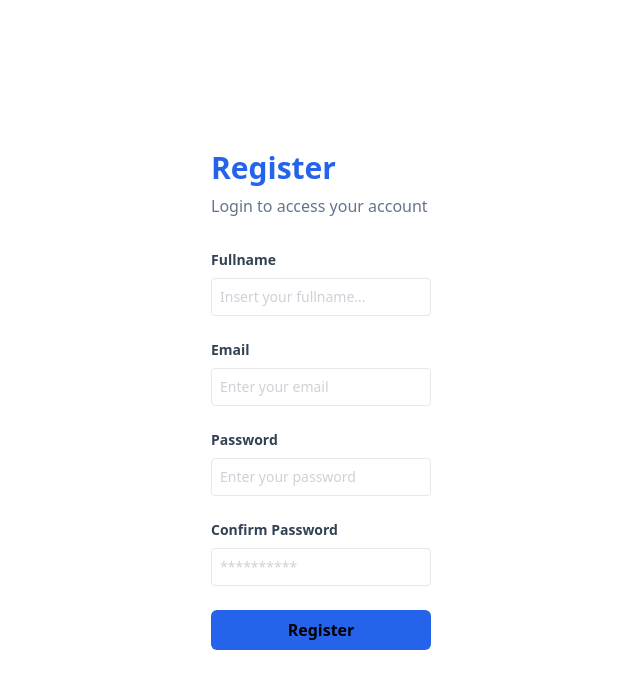
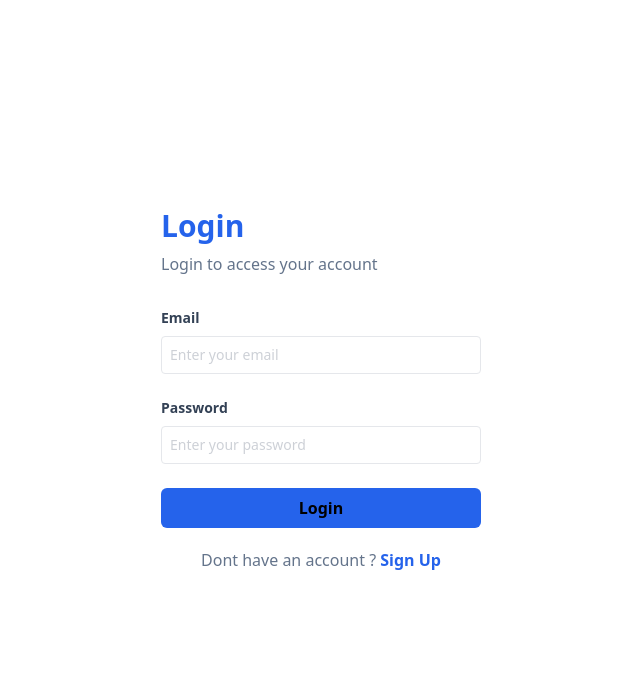
Before and after one commit to akim-dev/Youtube-vip-code-channel, a React (Vite) app: page /login in a window 1280 px wide. Shown: the top 688 px of the page, without its empty margins (319-959 px from the left). Built offline with nearby package versions, Linux system fonts and the light colour scheme.

Commit message:
komit-4 condition rendering added

```diff
--- a/package.json
+++ b/package.json
@@ -11,7 +11,8 @@
   },
   "dependencies": {
     "react": "^18.3.1",
-    "react-dom": "^18.3.1"
+    "react-dom": "^18.3.1",
+    "react-router-dom": "^6.26.0"
   },
   "devDependencies": {
     "@eslint/js": "^9.8.0",
--- a/src/App.jsx
+++ b/src/App.jsx
@@ -29,7 +29,7 @@ import RegisterPage from "./pages/register";
 
 function App() {
   return (
-    <div className="flex justify-center min-h-screen items-center ">
+    <div>
       {/* <LoginPage /> */}
       <RegisterPage />
     </div>
--- a/src/components/Elements/Input/Input.jsx
+++ b/src/components/Elements/Input/Input.jsx
@@ -7,6 +7,7 @@ function Input(props) {
       className="text-sm border rounded w-full py-2 px-2 text-slate-700 placeholder:opacity-50"
       placeholder={placeholder}
       name={name}
+      id={name}
     />
   );
 }
--- a/src/components/Layouts/AuthLayouts.jsx
+++ b/src/components/Layouts/AuthLayouts.jsx
@@ -1,14 +1,28 @@
 import PropTypes from "prop-types";
+import { Link } from "react-router-dom";
 
 const AuthLayouts = (props) => {
-  const { children, title } = props;
+  const { children, title, type } = props;
   return (
+    <div className="flex justify-center min-h-screen items-center">
       <div className="w-full max-w-xs">
         <h1 className="text-3xl font-bold mb-2 text-blue-600 ">{title}</h1>
         <p className="mb-8 text-slate-500 font-medium ">
           Login to access your account
         </p>
         {children}
+        <p className="my-5 text-slate-500 font-medium text-center">
+          {type === "login"
+            ? "Dont have an account ?"
+            : "Already have an account ?"}{" "}
+          <Link
+            to={type === "login" ? "/register" : "/login"}
+            className="text-blue-600 font-bold"
+          >
+            {type === "login" ? `Sign Up` : "Log In"}
+          </Link>
+        </p>
+      </div>
     </div>
   );
 };
--- a/src/main.jsx
+++ b/src/main.jsx
@@ -1,10 +1,32 @@
-import { StrictMode } from 'react'
-import { createRoot } from 'react-dom/client'
-import App from './App.jsx'
-import './index.css'
+import { StrictMode } from "react";
+import { createRoot } from "react-dom/client";
 
-createRoot(document.getElementById('root')).render(
+import "./index.css";
+import { createBrowserRouter, RouterProvider } from "react-router-dom";
+import LoginPage from "./pages/login.jsx";
+import RegisterPage from "./pages/register.jsx";
+import ErrorPage from "./pages/errorpage.jsx";
+
+const router = createBrowserRouter([
+  {
+    path: "/",
+    element: <div className="">Hello World</div>,
+    errorElement: <ErrorPage />,
+  },
+  {
+    path: "/login",
+    element: <LoginPage />,
+  },
+  {
+    path: "/register",
+    element: <RegisterPage />,
+  },
+]);
+
+createRoot(document.getElementById("root")).render(
   <StrictMode>
-    <App />
-  </StrictMode>,
-)
+    <RouterProvider router={router} />
+    {/* <LoginPage /> */}
+    {/* <App /> */}
+  </StrictMode>
+);
--- /dev/null
+++ b/src/pages/errorpage.jsx
@@ -0,0 +1,14 @@
+import { useRouteError } from "react-router-dom";
+
+const ErrorPage = () => {
+  const error = useRouteError();
+  return (
+    <div className="flex flex-col justify-center min-h-screen items-center ">
+      <h1 className="text-6xl font-bold text-blue-700">Oops !</h1>
+      <p className="my-5 text-xl">Sorry, an unexpected error has occurred.</p>
+      <p className="font-lg">{error.statusText || error.message}</p>
+    </div>
+  );
+};
+
+export default ErrorPage;
--- a/src/pages/login.jsx
+++ b/src/pages/login.jsx
@@ -4,7 +4,7 @@ import AuthLayouts from "../components/Layouts/AuthLayouts";
 const LoginPage = () => {
   return (
     <div>
-      <AuthLayouts title="Login">
+      <AuthLayouts title="Login" type="login">
         <FormLogin />
       </AuthLayouts>
     </div>
--- a/src/pages/register.jsx
+++ b/src/pages/register.jsx
@@ -4,7 +4,7 @@ import AuthLayouts from "../components/Layouts/AuthLayouts";
 const RegisterPage = () => {
   return (
     <div>
-      <AuthLayouts title="Register">
+      <AuthLayouts title="Register" type="register">
         <FormRegister />
       </AuthLayouts>
     </div>
```
Also changed, not shown: 1 other file (tests, documents, lock files or other folders). Lines whose indentation alone changed are shown as unchanged.
